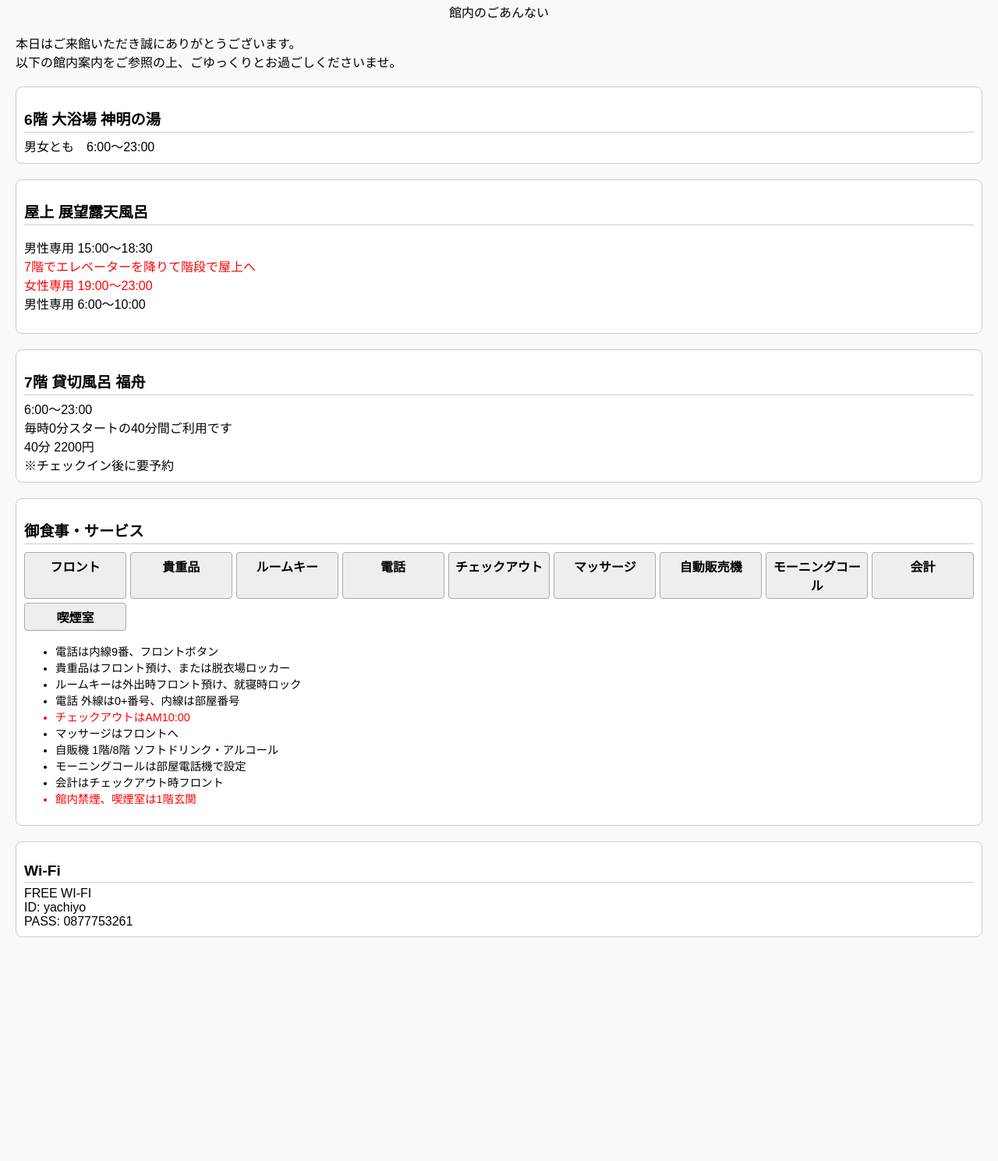
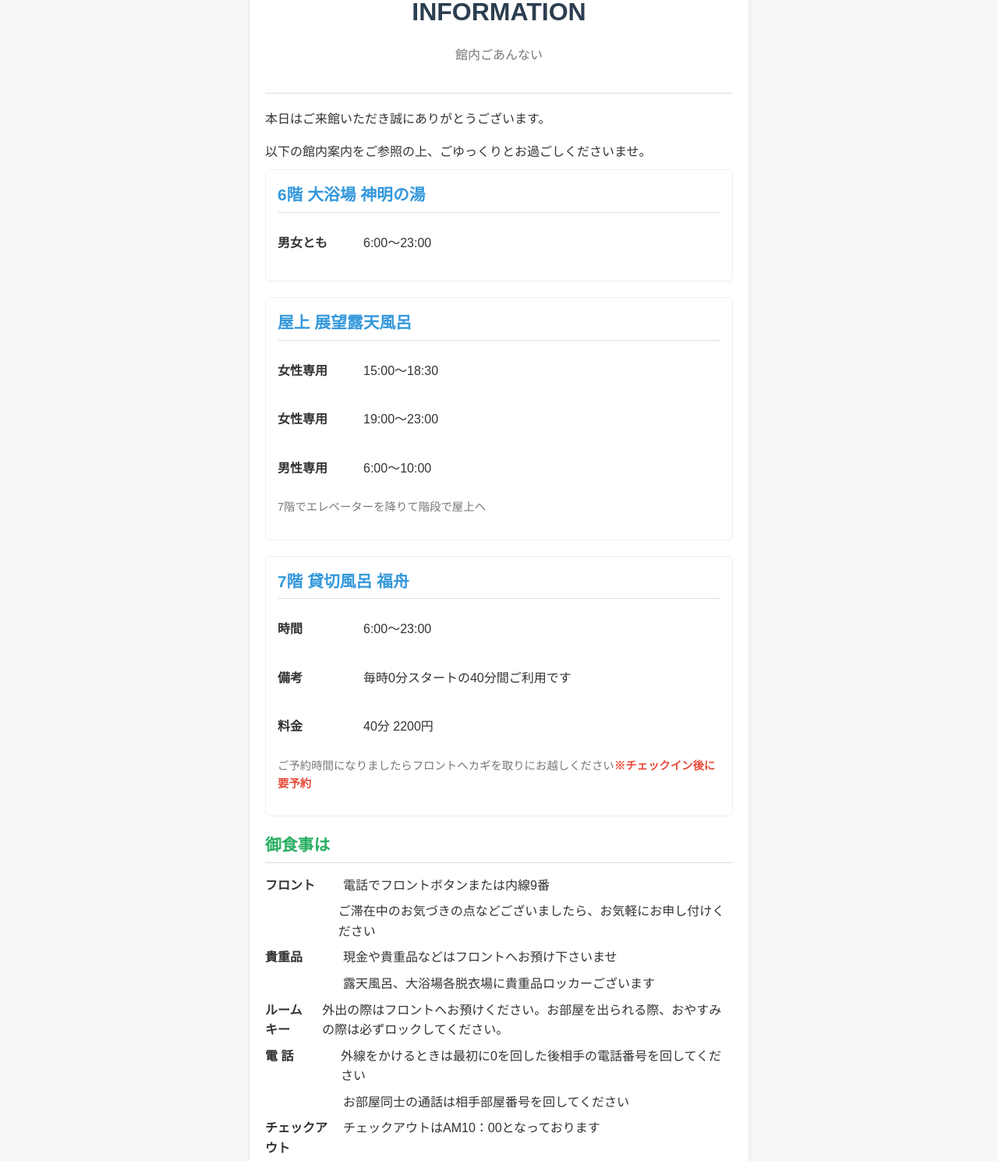
Before and after one commit to KonpiraYachiyo/yachiyo, a plain HTML site: page index.htm in a window 1280 px wide. Shown: the part 71-1560 px from the top of the page at 78% size. Before the commit the page ends 1293 px from the top, so only its background shows below. Drawn offline with Linux system fonts and the light colour scheme.

Commit message:
Update index.htm

```diff
--- a/index.htm
+++ b/index.htm
@@ -2,124 +2,225 @@
 <html lang="ja">
 <head>
     <meta charset="UTF-8">
-  <title>館内案内</title>
+    <meta name="viewport" content="width=device-width, initial-scale=1.0">
+    <title>館内ごあんない</title>
     <style>
         body {
             font-family: sans-serif;
+            line-height: 1.6;
             margin: 20px;
-      background: #f9f9f9;
+            background-color: #f7f7f7;
+            color: #333;
         }
-    h1 {
+
+        .container {
+            max-width: 600px;
+            margin: 0 auto;
+            background-color: #fff;
+            padding: 20px;
+            border-radius: 8px;
+            box-shadow: 0 2px 5px rgba(0, 0, 0, 0.1);
+        }
+
+        header {
             text-align: center;
+            padding-bottom: 20px;
+            border-bottom: 1px solid #ddd;
+            margin-bottom: 20px;
+        }
+
+        header h1 {
             font-size: 2em;
+            margin-bottom: 5px;
+            color: #2c3e50;
+        }
+
+        header p {
+            color: #777;
+        }
+
+        .greeting p {
             margin-bottom: 10px;
         }
-    .section {
-      margin: 20px 0;
-      padding: 10px;
-      background: #fff;
-      border: 1px solid #ccc;
-      border-radius: 8px;
+
+        .floor-guide {
+            margin-bottom: 20px;
+            padding: 15px;
+            border: 1px solid #eee;
+            border-radius: 6px;
         }
-    .section h2 {
-      font-size: 1.2em;
+
+        .floor-guide h2 {
+            font-size: 1.3em;
+            margin-top: 0;
+            margin-bottom: 10px;
+            padding-bottom: 5px;
+            border-bottom: 1px solid #ddd;
+            color: #3498db;
+        }
+
+        .info-row {
+            display: flex;
             margin-bottom: 5px;
-      border-bottom: 1px solid #ccc;
-      padding-bottom: 3px;
+            align-items: baseline;
         }
-    table {
-      width: 100%;
-      border-collapse: collapse;
-      margin-bottom: 10px;
+
+        .info-row .label {
+            font-weight: bold;
+            margin-right: 10px;
+            width: 100px;
         }
-    td, th {
-      padding: 5px;
-      border: 1px solid #ddd;
+
+        .info-row .value {
+            flex-grow: 1;
         }
-    .red {
-      color: red;
-    }
-    .small {
+
+        .floor-guide .note {
             font-size: 0.9em;
-    }
-    .button-list {
-      display: grid;
-      grid-template-columns: repeat(auto-fill, minmax(120px, 1fr));
-      gap: 5px;
+            color: #777;
             margin-top: 10px;
         }
-    .button {
-      background: #eee;
-      border: 1px solid #aaa;
-      padding: 5px;
-      text-align: center;
+
+        .floor-guide .note .important {
+            color: #e74c3c;
             font-weight: bold;
-      border-radius: 4px;
+        }
+
+        .meal-info h2,
+        .wifi-info h2 {
+            font-size: 1.3em;
+            margin-top: 20px;
+            margin-bottom: 10px;
+            padding-bottom: 5px;
+            border-bottom: 1px solid #ddd;
+            color: #27ae60;
+        }
+
+        .meal-info ul {
+            list-style: none;
+            padding: 0;
+        }
+
+        .meal-info li {
+            margin-bottom: 8px;
+            display: flex;
+            align-items: baseline;
+        }
+
+        .meal-info li .icon {
+            font-weight: bold;
+            width: 90px;
+            margin-right: 10px;
+        }
+
+        .wifi-info .info-row {
+            margin-bottom: 8px;
+        }
+
+        .wifi-info .info-row .label {
+            width: auto;
+            margin-right: 5px;
+        }
+
+        .wifi-info .info-row .label:first-child {
+            font-weight: bold;
+            margin-right: 15px;
+        }
+
+        .wifi-info .info-row .value {
+            font-weight: bold;
+            color: #3498db;
         }
     </style>
 </head>
 <body>
+    <div class="container">
+        <header>
+            <h1>INFORMATION</h1>
+            <p>館内ごあんない</p>
+        </header>
 
-<h1>INFORMATION</h1>
-<p style="text-align: center;">館内のごあんない</p>
-<p>本日はご来館いただき誠にありがとうございます。<br>
-以下の館内案内をご参照の上、ごゆっくりとお過ごしくださいませ。</p>
+        <section class="greeting">
+            <p>本日はご来館いただき誠にありがとうございます。</p>
+            <p>以下の館内案内をご参照の上、ごゆっくりとお過ごしくださいませ。</p>
+        </section>
 
-<div class="section">
+        <section class="floor-guide">
             <h2>6階 大浴場 神明の湯</h2>
-  男女とも　6:00～23:00
+            <div class="info-row">
+                <p class="label">男女とも</p>
+                <p class="value">6:00〜23:00</p>
             </div>
+        </section>
 
-<div class="section">
+        <section class="floor-guide">
             <h2>屋上 展望露天風呂</h2>
-  <p>男性専用 15:00～18:30<br>
-  <span class="red">7階でエレベーターを降りて階段で屋上へ</span><br>
-  <span class="red">女性専用 19:00～23:00</span><br>
-  男性専用 6:00～10:00</p>
+            <div class="info-row">
+                <p class="label">女性専用</p>
+                <p class="value">15:00〜18:30</p>
             </div>
+            <div class="info-row">
+                <p class="label">女性専用</p>
+                <p class="value">19:00〜23:00</p>
+            </div>
+            <div class="info-row">
+                <p class="label">男性専用</p>
+                <p class="value">6:00〜10:00</p>
+            </div>
+            <p class="note">7階でエレベーターを降りて階段で屋上へ</p>
+        </section>
 
-<div class="section">
+        <section class="floor-guide">
             <h2>7階 貸切風呂 福舟</h2>
-  6:00～23:00<br>
-  毎時0分スタートの40分間ご利用です<br>
-  40分 2200円<br>
-  ※チェックイン後に要予約
+            <div class="info-row">
+                <p class="label">時間</p>
+                <p class="value">6:00〜23:00</p>
             </div>
+            <div class="info-row">
+                <p class="label">備考</p>
+                <p class="value">毎時0分スタートの40分間ご利用です</p>
+            </div>
+            <div class="info-row">
+                <p class="label">料金</p>
+                <p class="value">40分 2200円</p>
+            </div>
+            <p class="note">ご予約時間になりましたらフロントへカギを取りにお越しください<span class="important">※チェックイン後に要予約</span></p>
+        </section>
 
-<div class="section">
-  <h2>御食事・サービス</h2>
-  <div class="button-list">
-    <div class="button">フロント</div>
-    <div class="button">貴重品</div>
-    <div class="button">ルームキー</div>
-    <div class="button">電話</div>
-    <div class="button">チェックアウト</div>
-    <div class="button">マッサージ</div>
-    <div class="button">自動販売機</div>
-    <div class="button">モーニングコール</div>
-    <div class="button">会計</div>
-    <div class="button">喫煙室</div>
+        <section class="meal-info">
+            <h2>御食事は</h2>
+            <ul>
+                <li><span class="icon">フロント</span>電話でフロントボタンまたは内線9番</li>
+                <li><span class="icon"></span>ご滞在中のお気づきの点などございましたら、お気軽にお申し付けください</li>
+                <li><span class="icon">貴重品</span>現金や貴重品などはフロントへお預け下さいませ</li>
+                <li><span class="icon"></span>露天風呂、大浴場各脱衣場に貴重品ロッカーございます</li>
+                <li><span class="icon">ルームキー</span>外出の際はフロントへお預けください。お部屋を出られる際、おやすみの際は必ずロックしてください。</li>
+                <li><span class="icon">電 話</span>外線をかけるときは最初に0を回した後相手の電話番号を回してください</li>
+                <li><span class="icon"></span>お部屋同士の通話は相手部屋番号を回してください</li>
+                <li><span class="icon">チェックアウト</span>チェックアウトはAM10：00となっております</li>
+                <li><span class="icon">マッサージ</span>お早めにフロント（9番）へお申し込くださいませ</li>
+                <li><span class="icon">自動販売機</span>1階 ソフトドリンク・アルコール</li>
+                <li><span class="icon"></span>8階 ソフトドリンク・アルコール</li>
+                <li><span class="icon">モーニングコール</span>モーニングコールは電話機にご自由にセットできます</li>
+                <li><span class="icon"></span>モーニングコールボタンを押して、希望時間（例：0630）を押してください</li>
+                <li><span class="icon">会 計</span>チェックアウトの際にルームキーをお持ちいただきフロントにてご精算下さいませ</li>
+                <li><span class="icon">喫煙室</span>館内全て禁煙です。喫煙室は1階玄関にございます</li>
+            </ul>
+        </section>
+
+        <section class="wifi-info">
+            <h2>Wi-Fi</h2>
+            <div class="info-row">
+                <p class="label">FREE Wi-Fi</p>
+                <p class="label">ID</p>
+                <p class="value">yachiyo</p>
             </div>
-  <ul class="small">
-    <li>電話は内線9番、フロントボタン</li>
-    <li>貴重品はフロント預け、または脱衣場ロッカー</li>
-    <li>ルームキーは外出時フロント預け、就寝時ロック</li>
-    <li>電話 外線は0+番号、内線は部屋番号</li>
-    <li class="red">チェックアウトはAM10:00</li>
-    <li>マッサージはフロントへ</li>
-    <li>自販機 1階/8階 ソフトドリンク・アルコール</li>
-    <li>モーニングコールは部屋電話機で設定</li>
-    <li>会計はチェックアウト時フロント</li>
-    <li class="red">館内禁煙、喫煙室は1階玄関</li>
-  </ul>
+            <div class="info-row">
+                <p class="label"></p>
+                <p class="label">PASS</p>
+                <p class="value">0877753261</p>
             </div>
-
-<div class="section">
-  <h2>Wi-Fi</h2>
-  FREE WI-FI<br>
-  ID: yachiyo<br>
-  PASS: 0877753261
+        </section>
     </div>
-
 </body>
 </html>
```
Lines whose indentation alone changed are shown as unchanged.
